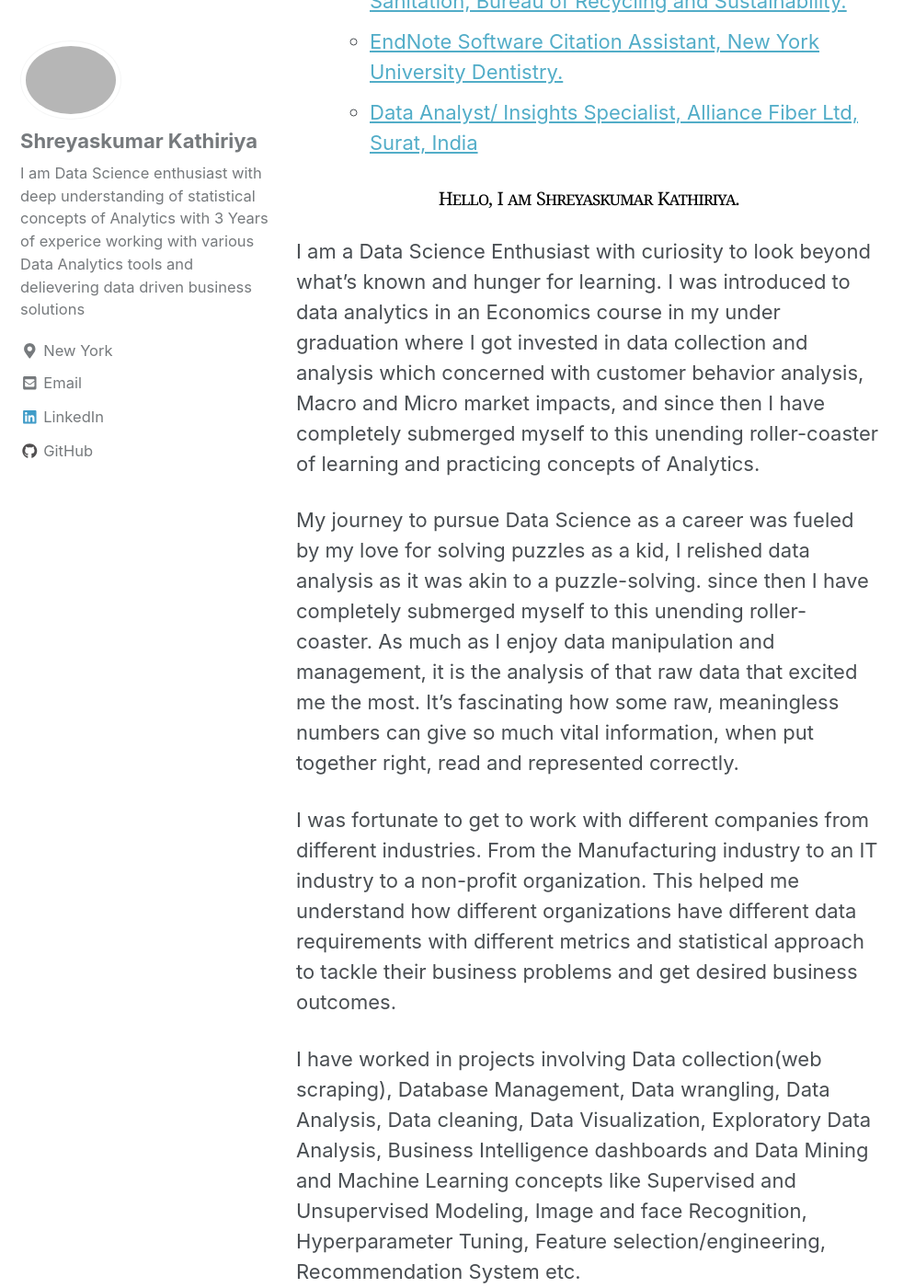
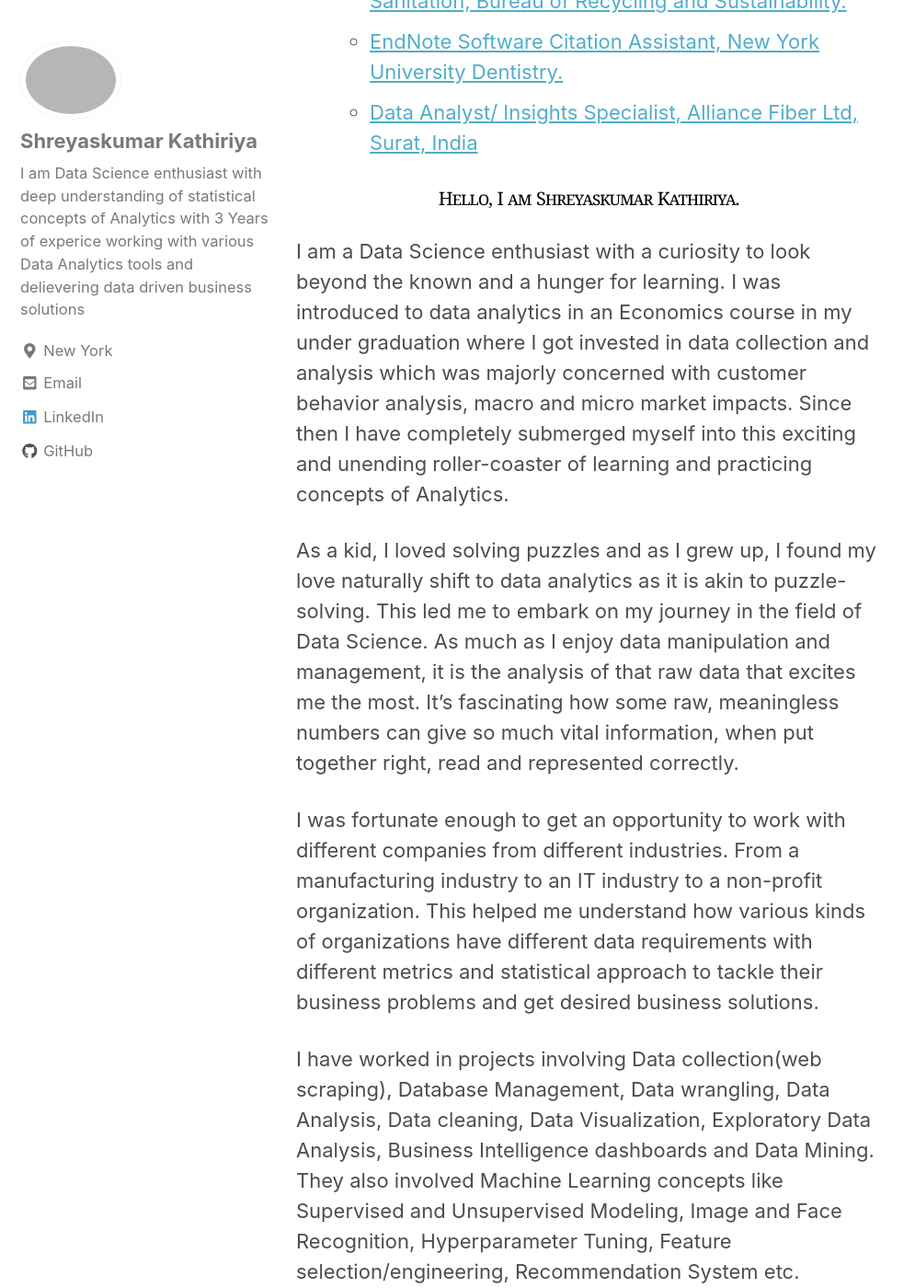
Before and after one commit to Shreyash1811/Shreyash1811.github.io, a Jekyll site: the page built from _pages/about.md, in a window 1280 px wide and 1400 px high, scrolled down 1543 px. Shown: the whole window at 92% size, without its empty margins (0-995 px from the left). Built offline with Jekyll 4.4.1, drawn with Linux system fonts in a browser that asks for light colours; nearby versions of some CDN libraries; emoji names are drawn with the system emoji font.

Commit message:
Update about.md

```diff
--- a/_pages/about.md
+++ b/_pages/about.md
@@ -40,14 +40,13 @@ text-align: center;
 font-variant: small-caps;
 text-transform: none;"> Hello, I am Shreyaskumar Kathiriya. </p>
 <a id = "intro"></a>
-I am a Data Science Enthusiast with curiosity to look beyond what's known and hunger for learning.
-I was introduced to data analytics in an Economics course in my under graduation where I got invested in data collection and analysis which concerned with customer behavior analysis, Macro and Micro market impacts, and since then I have completely submerged myself to this unending roller-coaster of learning and practicing concepts of Analytics.
+I am a Data Science enthusiast with a curiosity to look beyond the known and a hunger for learning. I was introduced to data analytics in an Economics course in my under graduation where I got invested in data collection and analysis which was majorly concerned with customer behavior analysis, macro and micro market impacts. Since then I have completely submerged myself into this exciting and unending roller-coaster of learning and practicing concepts of Analytics.
 
-My journey to pursue Data Science as a career was fueled by my love for solving puzzles as a kid, I relished data analysis as it was akin to a puzzle-solving. since then I have completely submerged myself to this unending roller-coaster. As much as I enjoy data manipulation and management, it is the analysis of that raw data that excited me the most. It’s fascinating how some raw, meaningless numbers can give so much vital information, when put together right, read and represented correctly.
+As a kid, I loved solving puzzles and as I grew up, I found my love naturally shift to data analytics as it is akin to puzzle-solving. This led me to embark on my journey in the field of Data Science. As much as I enjoy data manipulation and management, it is the analysis of that raw data that excites me the most. It’s fascinating how some raw, meaningless numbers can give so much vital information, when put together right, read and represented correctly.
 
-I was fortunate to get to work with different companies from different industries. From the Manufacturing industry to an IT industry to a non-profit organization. This helped me understand how different organizations have different data requirements with different metrics and statistical approach to tackle their business problems and get desired business outcomes.
+I was fortunate enough to get an opportunity to work with different companies from different industries. From a manufacturing industry to an IT industry to a non-profit organization. This helped me understand how various kinds of organizations have different data requirements with different metrics and statistical approach to tackle their business problems and get desired business solutions.
 
-I have worked in projects involving Data collection(web scraping), Database Management, Data wrangling, Data Analysis, Data cleaning, Data Visualization, Exploratory Data Analysis, Business Intelligence dashboards and Data Mining and Machine Learning concepts like Supervised and Unsupervised Modeling, Image and face Recognition, Hyperparameter Tuning, Feature selection/engineering, Recommendation System etc.
+I have worked in projects involving Data collection(web scraping), Database Management, Data wrangling, Data Analysis, Data cleaning, Data Visualization, Exploratory Data Analysis, Business Intelligence dashboards and Data Mining. They also involved Machine Learning concepts like Supervised and Unsupervised Modeling, Image and Face Recognition, Hyperparameter Tuning, Feature selection/engineering, Recommendation System etc.
 
 **These projects helped me grow my knowledge in tools and scripting languages like:**
 
```
